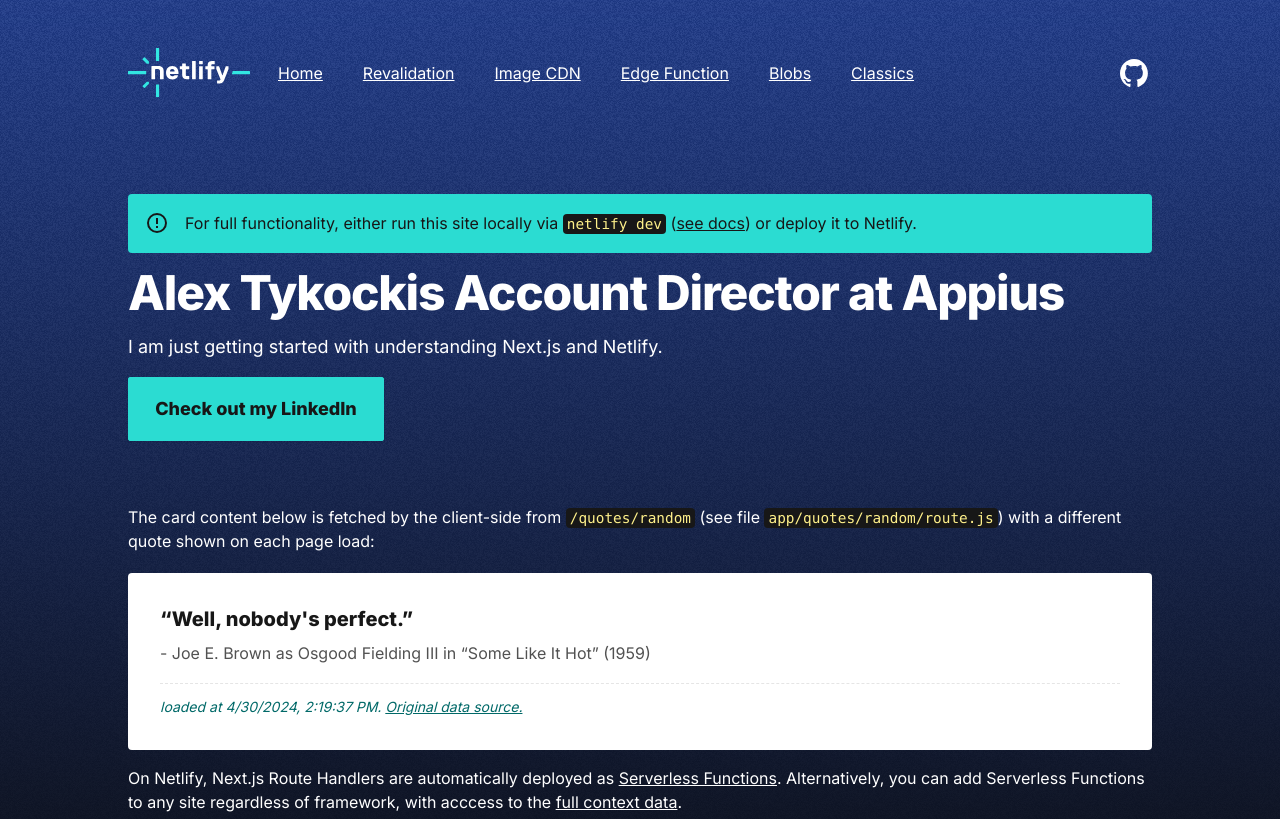
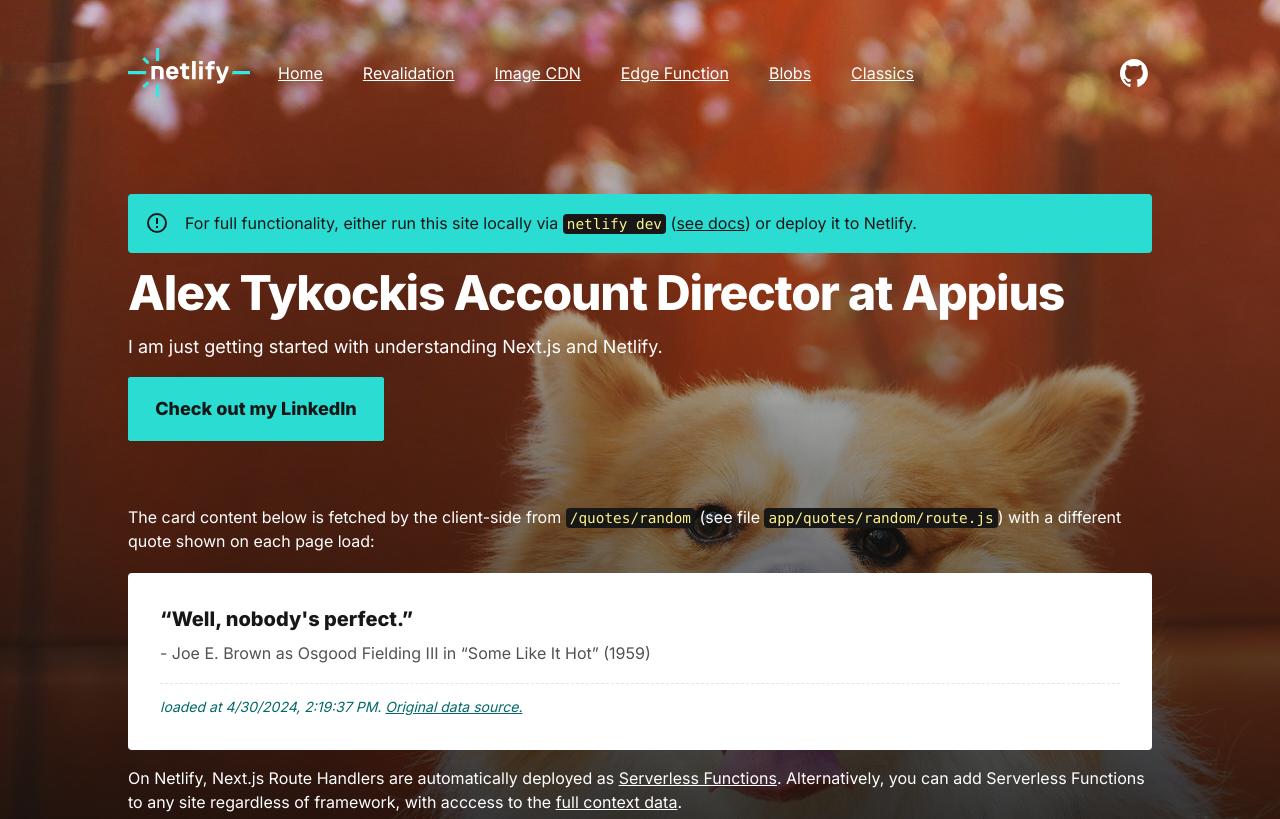
Before and after one commit to Atykocki/TYKOCKINEW, a Next.js app: page / in a window 1280 px wide. Shown: the top 819 px of the page. Built offline with nearby package versions, Linux system fonts and the light colour scheme.

Commit message:
Update tailwind.config.js

```diff
--- a/tailwind.config.js
+++ b/tailwind.config.js
@@ -6,7 +6,7 @@ module.exports = {
     theme: {
         extend: {
             backgroundImage: {
-                'grid-pattern': "linear-gradient(to bottom, theme('colors.neutral.950 / 0%'), theme('colors.neutral.950 / 100%')), url('/images/noise.png')"
+                'grid-pattern': "linear-gradient(to bottom, theme('colors.neutral.950 / 0%'), theme('colors.neutral.950 / 100%')), url('/images/corgi.jpg')"
             },
             colors: {
                 neutral: colors.neutral
```
